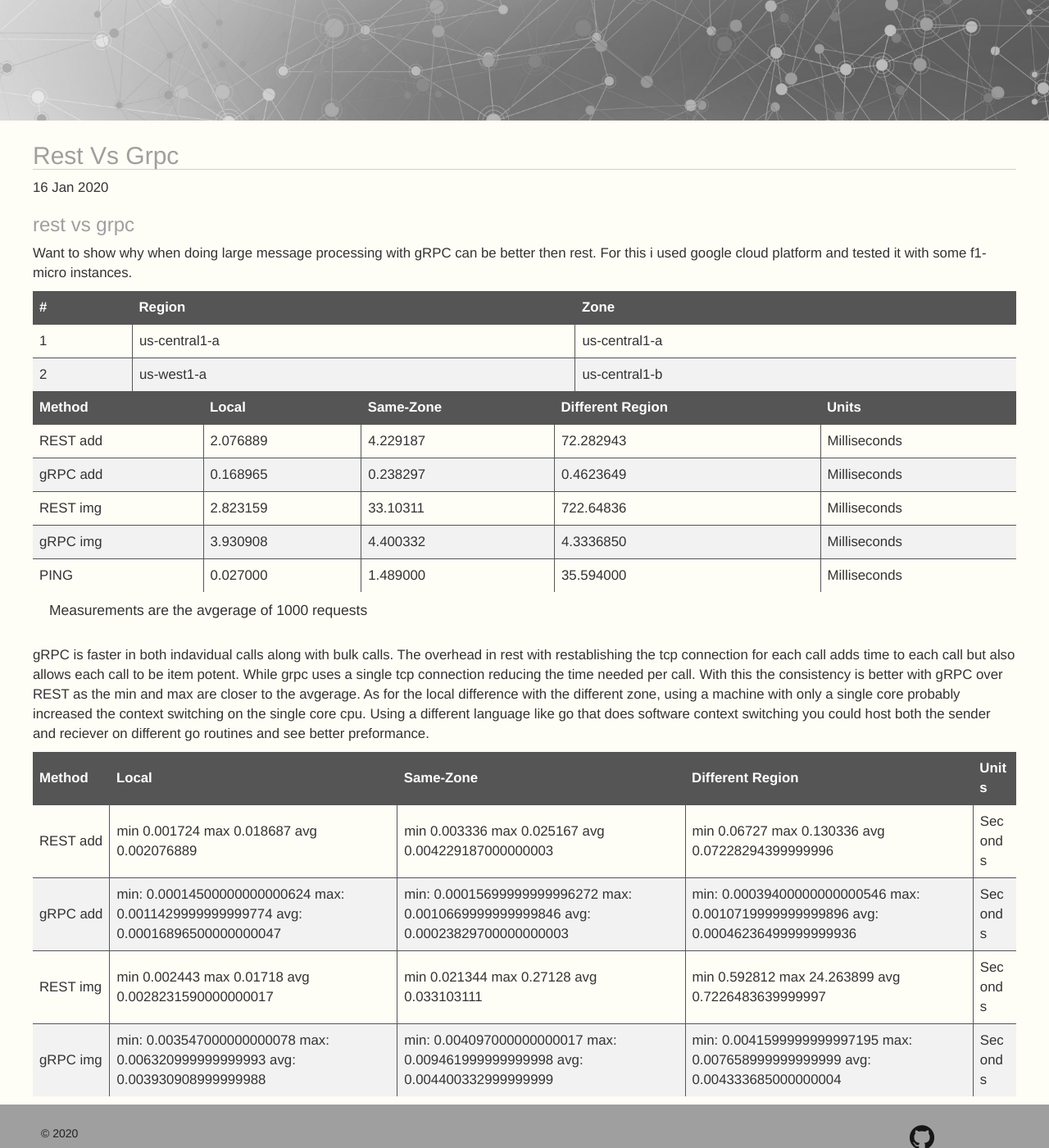
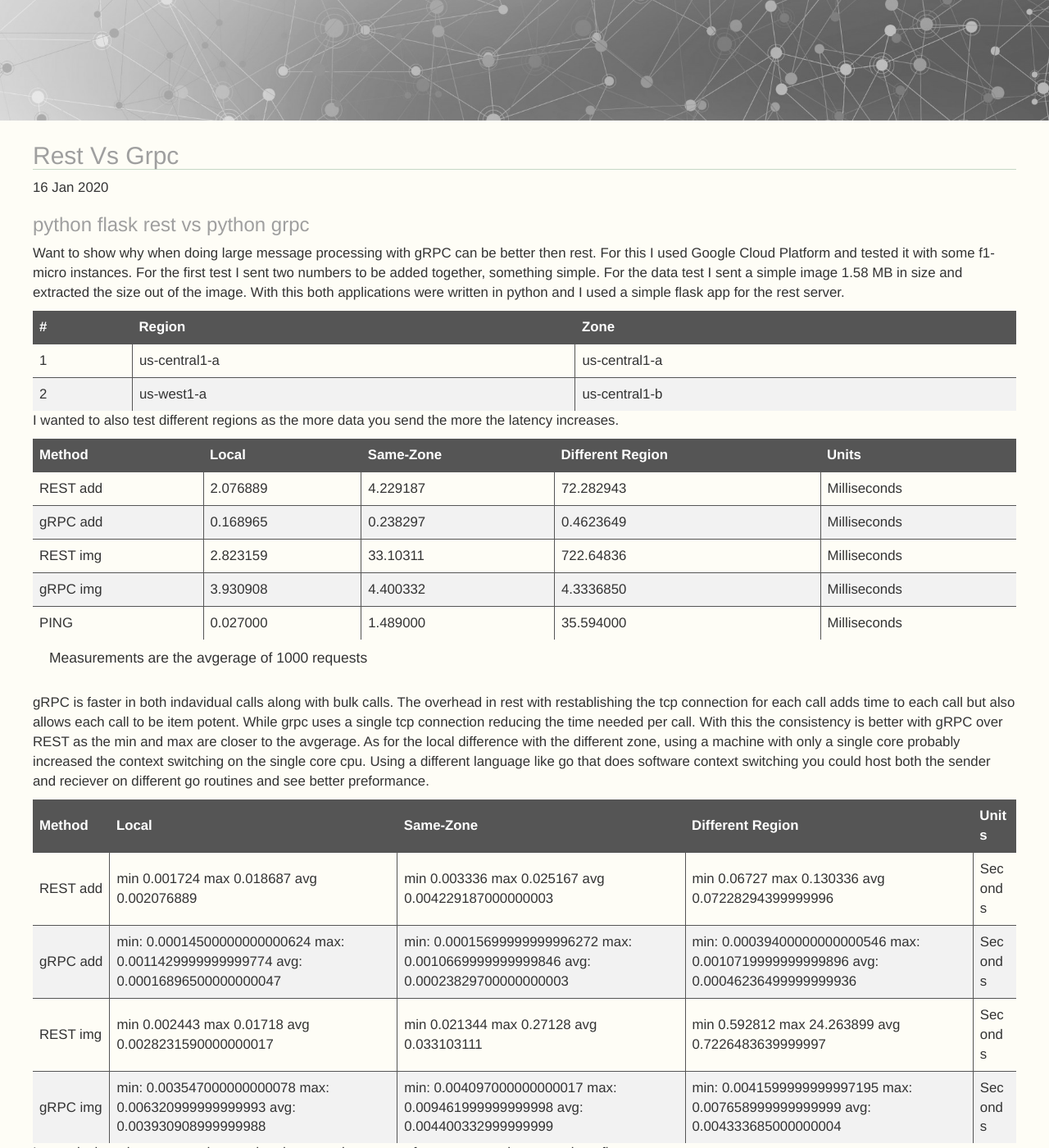
Before and after one commit to GerhardOfRivia/GerhardOfRivia.github.io, a Jekyll site: the page built from _posts/2020-01-16-Rest-vs-gRPC.md, in a window 1280 px wide and 1400 px high, scrolled down 253 px. Shown: the whole window at 82% size. Built offline with Jekyll 4.4.1, drawn with Linux system fonts in a browser that asks for light colours; nearby versions of some CDN libraries; some of the changed text lies outside the part shown.

Commit message:
rest vs grpc

```diff
--- a/_posts/2020-01-16-Rest-vs-gRPC.md
+++ b/_posts/2020-01-16-Rest-vs-gRPC.md
@@ -2,15 +2,16 @@
 layout: posts
 ---
 
-### rest vs grpc
+### python flask rest vs python grpc
 
-Want to show why when doing large message processing with gRPC can be better then rest. For this i used google cloud platform and tested it with some f1-micro instances.
+Want to show why when doing large message processing with gRPC can be better then rest. For this I used Google Cloud Platform and tested it with some f1-micro instances. For the first test I sent two numbers to be added together, something simple. For the data test I sent a simple image 1.58 MB in size and extracted the size out of the image. With this both applications were written in python and I used a simple flask app for the rest server.
 
 | # | Region | Zone |
 | --- | --- | --- |
 | 1 | us-central1-a | us-central1-a |
 | 2 | us-west1-a | us-central1-b |
 
+I wanted to also test different regions as the more data you send the more the latency increases.
 
 | Method | Local | Same-Zone | Different Region | Units |
 |--- |--- |--- |--- |--- |
@@ -30,3 +31,7 @@
 |   gRPC add| min: 0.00014500000000000624 max: 0.0011429999999999774 avg: 0.00016896500000000047 | min: 0.00015699999999996272 max: 0.0010669999999999846 avg: 0.00023829700000000003 | min: 0.00039400000000000546 max: 0.0010719999999999896 avg: 0.00046236499999999936 | Seconds |
 |   REST img| min 0.002443 max 0.01718 avg 0.0028231590000000017 | min 0.021344 max 0.27128 avg 0.033103111 | min 0.592812 max 24.263899 avg 0.7226483639999997 | Seconds |
 |   gRPC img| min: 0.003547000000000078 max: 0.006320999999999993 avg: 0.003930908999999988 | min: 0.004097000000000017 max: 0.009461999999999998 avg: 0.004400332999999999 | min: 0.0041599999999997195 max: 0.007658999999999999 avg: 0.004333685000000004 | Seconds |
+
+In conclusion when you need to send and process large sets of requests grpc has some benefits over rest.
+
+‾\_(ツ)_/‾
```
